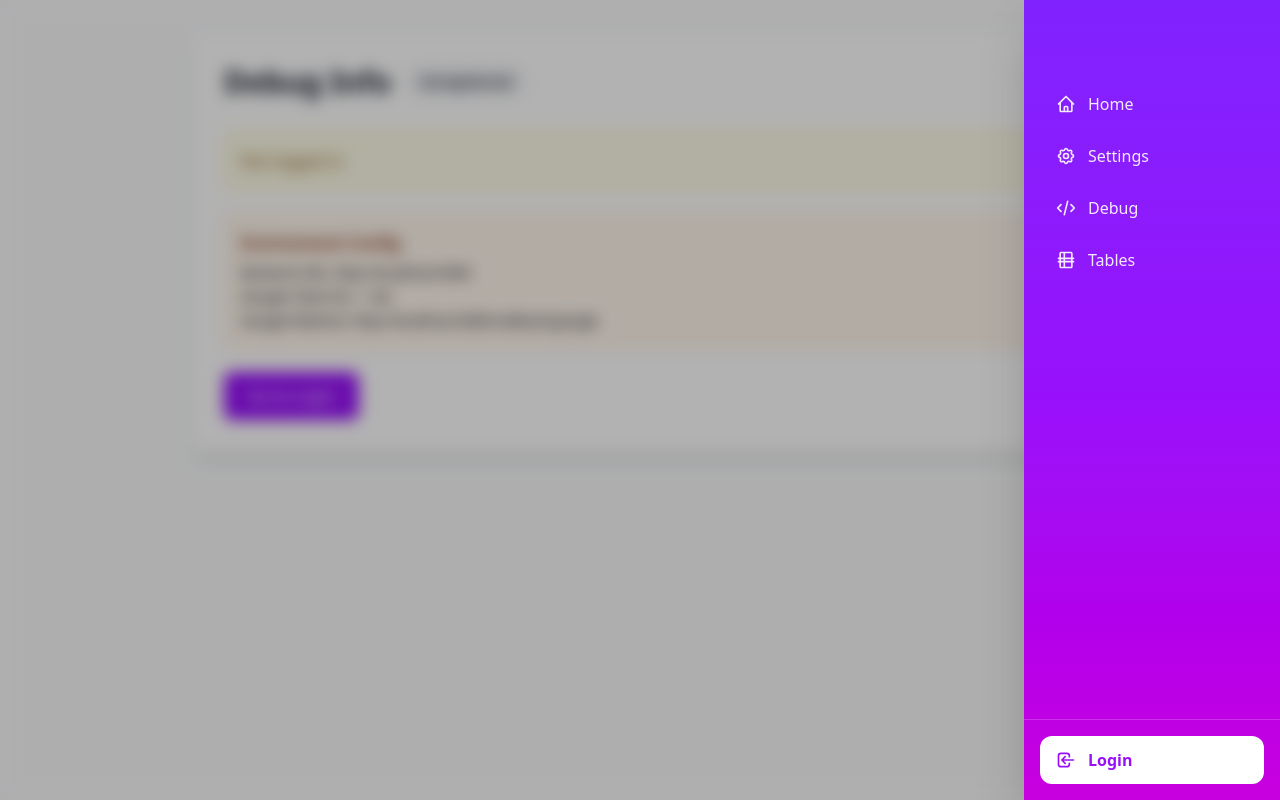
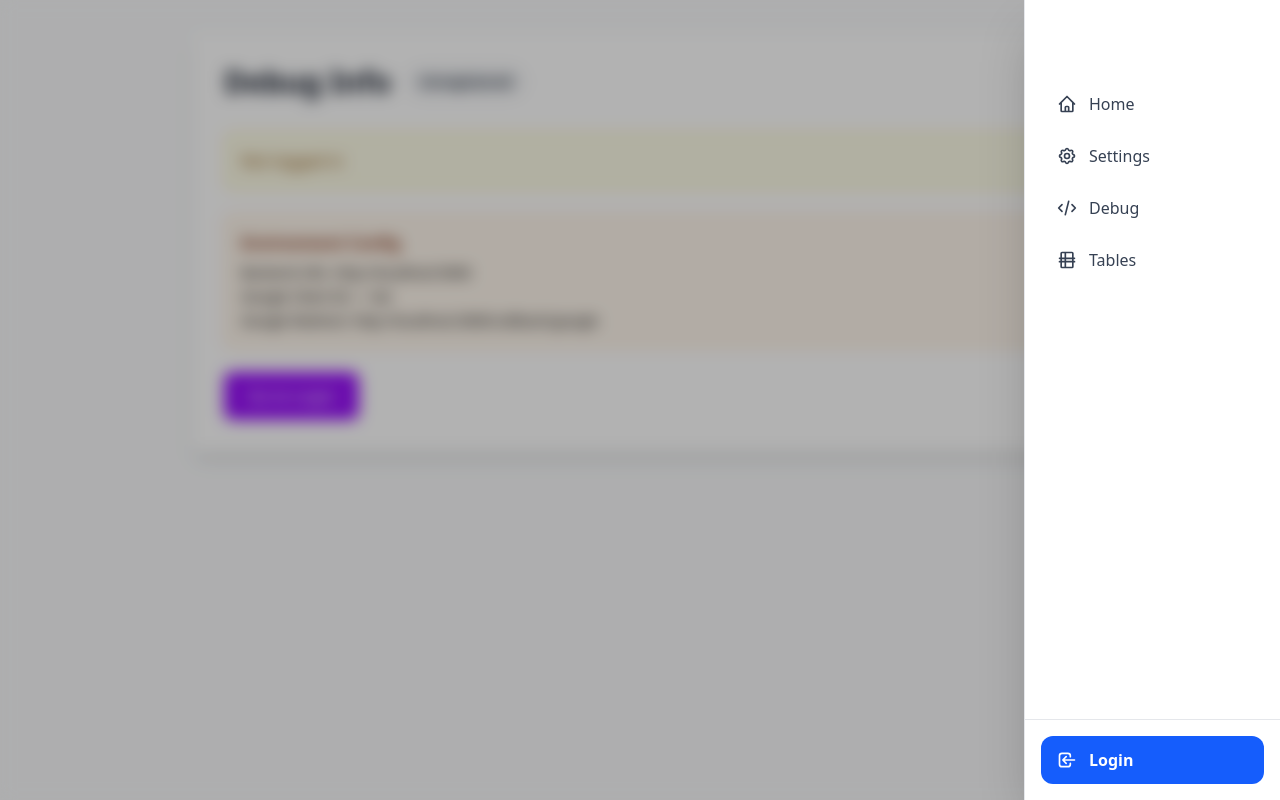
Before and after one commit to LatticeCast/LatticeCast, a SvelteKit app in the folder frontend/: page /debug in a window 1280 px wide. Both pictures are taken after a click on the button "Toggle menu". Built offline with nearby package versions, Linux system fonts and the light colour scheme; no server answers.

Commit message:
ticket: retheme layout sidebar from purple to blue/white

```diff
--- a/frontend/src/routes/+layout.svelte
+++ b/frontend/src/routes/+layout.svelte
@@ -26,7 +26,7 @@
 <button
 	onclick={() => (menuOpen = !menuOpen)}
 	data-testid="menu-toggle"
-	class="fixed top-4 right-4 z-50 flex h-12 w-12 items-center justify-center rounded-full bg-white/20 shadow-lg backdrop-blur-sm transition-all hover:scale-105 hover:bg-white/30"
+	class="fixed top-4 right-4 z-50 flex h-12 w-12 items-center justify-center rounded-full bg-blue-600 shadow-lg transition-all hover:scale-105 hover:bg-blue-700"
 	aria-label="Toggle menu"
 >
 	{#if menuOpen}
@@ -40,6 +40,7 @@
 		</svg>
 	{:else}
 		<svg class="h-6 w-6 text-white" fill="none" stroke="currentColor" viewBox="0 0 24 24">
+
 			<path
 				stroke-linecap="round"
 				stroke-linejoin="round"
@@ -62,14 +63,14 @@
 
 	<!-- Menu Panel -->
 	<div
-		class="fixed top-0 right-0 z-50 h-full w-64 bg-gradient-to-b from-violet-600 via-purple-600 to-fuchsia-600 shadow-2xl"
+		class="fixed top-0 right-0 z-50 h-full w-64 bg-white shadow-2xl border-l border-gray-200"
 	>
 		<div class="flex h-full flex-col pt-20">
 			<nav data-testid="menu-nav" class="flex-1 space-y-1 px-4">
 				<button
 					onclick={() => navigate('/')}
 					data-testid="nav-home"
-					class="flex w-full items-center gap-3 rounded-xl px-4 py-3 text-left text-white/90 transition hover:bg-white/20"
+					class="flex w-full items-center gap-3 rounded-xl px-4 py-3 text-left text-gray-700 transition hover:bg-blue-50 hover:text-blue-600"
 				>
 					<svg class="h-5 w-5" fill="none" stroke="currentColor" viewBox="0 0 24 24">
 						<path
@@ -85,7 +86,7 @@
 				<button
 					onclick={() => navigate('/config')}
 					data-testid="nav-settings"
-					class="flex w-full items-center gap-3 rounded-xl px-4 py-3 text-left text-white/90 transition hover:bg-white/20"
+					class="flex w-full items-center gap-3 rounded-xl px-4 py-3 text-left text-gray-700 transition hover:bg-blue-50 hover:text-blue-600"
 				>
 					<svg class="h-5 w-5" fill="none" stroke="currentColor" viewBox="0 0 24 24">
 						<path
@@ -107,7 +108,7 @@
 				<button
 					onclick={() => navigate('/debug')}
 					data-testid="nav-debug"
-					class="flex w-full items-center gap-3 rounded-xl px-4 py-3 text-left text-white/90 transition hover:bg-white/20"
+					class="flex w-full items-center gap-3 rounded-xl px-4 py-3 text-left text-gray-700 transition hover:bg-blue-50 hover:text-blue-600"
 				>
 					<svg class="h-5 w-5" fill="none" stroke="currentColor" viewBox="0 0 24 24">
 						<path
@@ -123,7 +124,7 @@
 				<button
 					onclick={() => navigate('/tables')}
 					data-testid="nav-tables"
-					class="flex w-full items-center gap-3 rounded-xl px-4 py-3 text-left text-white/90 transition hover:bg-white/20"
+					class="flex w-full items-center gap-3 rounded-xl px-4 py-3 text-left text-gray-700 transition hover:bg-blue-50 hover:text-blue-600"
 				>
 					<svg class="h-5 w-5" fill="none" stroke="currentColor" viewBox="0 0 24 24">
 						<path
@@ -139,7 +140,7 @@
 				</nav>
 
 			<!-- Bottom Section -->
-			<div class="border-t border-white/20 p-4">
+			<div class="border-t border-gray-200 p-4">
 				{#if $authStore?.role}
 					{#if $authStore.userInfo}
 						<div class="mb-3 flex items-center gap-3 px-2">
@@ -147,7 +148,7 @@
 								<img src={$authStore.userInfo.picture} alt="Profile" class="h-8 w-8 rounded-full" />
 							{:else}
 								<div
-									class="flex h-8 w-8 items-center justify-center rounded-full bg-white/20 text-white"
+									class="flex h-8 w-8 items-center justify-center rounded-full bg-blue-100 text-blue-600"
 								>
 									{($authStore.userInfo.name || $authStore.userInfo.email || '?')
 										.charAt(0)
@@ -155,13 +156,13 @@
 								</div>
 							{/if}
 							<div class="min-w-0 flex-1">
-								<p class="truncate text-sm font-medium text-white">
+								<p class="truncate text-sm font-medium text-gray-900">
 									{$authStore.userInfo.name || $authStore.userInfo.email || 'User'}
 								</p>
-								<p class="truncate text-xs text-white/70">
+								<p class="truncate text-xs text-gray-500">
 									{$authStore.provider}
 									<span
-										class={`ml-1 rounded px-1 text-xs ${$authStore.role === 'admin' ? 'bg-red-400/30 text-red-100' : 'bg-green-400/30 text-green-100'}`}
+										class={`ml-1 rounded px-1 text-xs ${$authStore.role === 'admin' ? 'bg-red-100 text-red-700' : 'bg-green-100 text-green-700'}`}
 									>
 										{$authStore.role}
 									</span>
@@ -172,7 +173,7 @@
 					<button
 						onclick={handleLogout}
 						data-testid="nav-logout"
-						class="flex w-full items-center gap-3 rounded-xl bg-white/10 px-4 py-3 text-white transition hover:bg-white/20"
+						class="flex w-full items-center gap-3 rounded-xl px-4 py-3 text-gray-700 transition hover:bg-blue-50 hover:text-blue-600"
 					>
 						<svg class="h-5 w-5" fill="none" stroke="currentColor" viewBox="0 0 24 24">
 							<path
@@ -188,7 +189,7 @@
 					<button
 						onclick={() => navigate('/login')}
 						data-testid="nav-login"
-						class="flex w-full items-center gap-3 rounded-xl bg-white px-4 py-3 font-semibold text-purple-600 transition hover:bg-white/90"
+						class="flex w-full items-center gap-3 rounded-xl bg-blue-600 px-4 py-3 font-semibold text-white transition hover:bg-blue-700"
 					>
 						<svg class="h-5 w-5" fill="none" stroke="currentColor" viewBox="0 0 24 24">
 							<path
```
